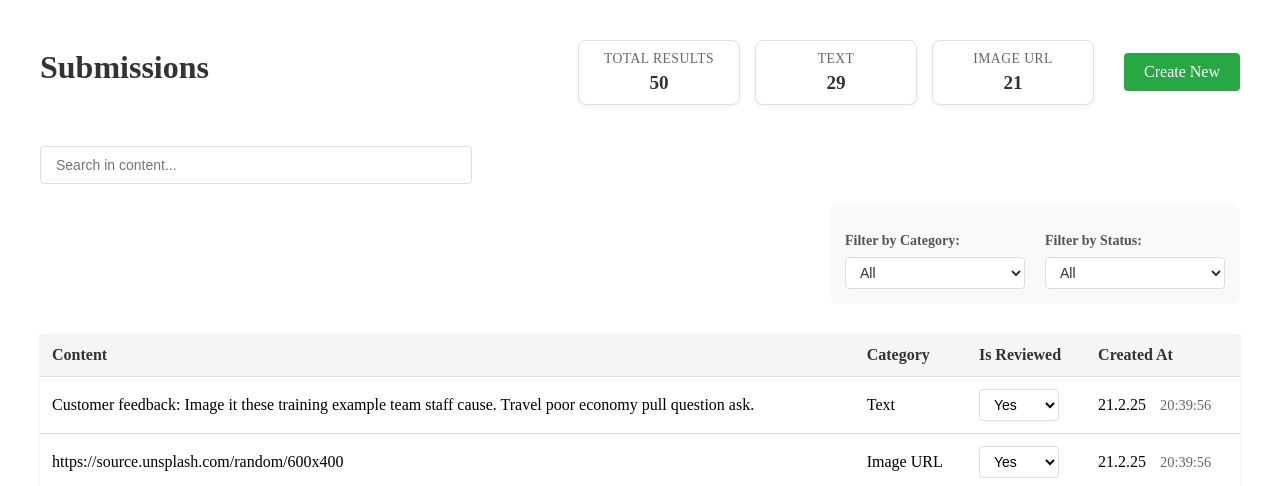
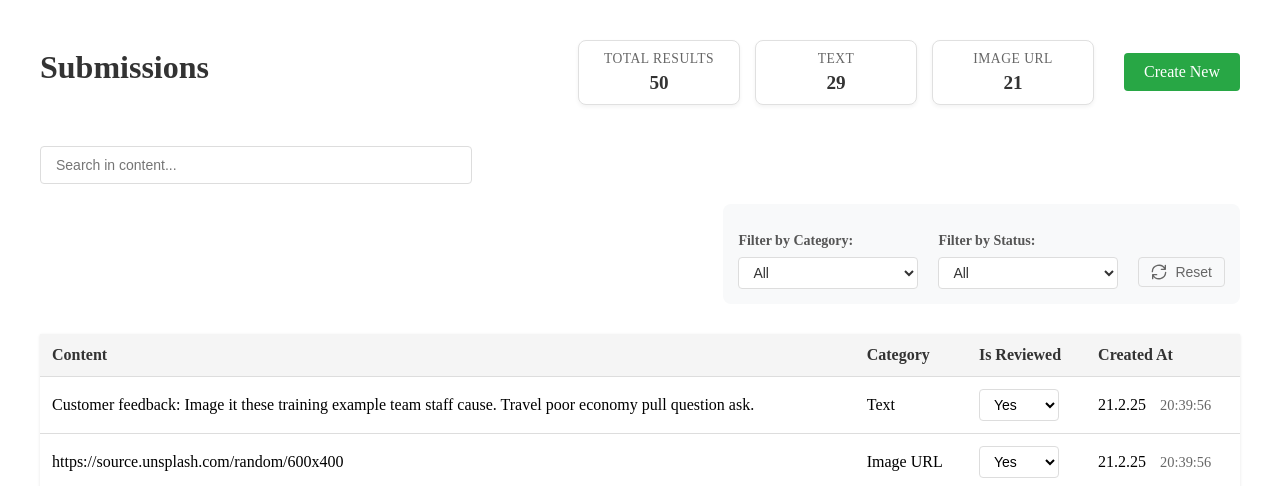
Before and after one commit to TharHtet236401/intern_task1, a Django app: page / in a window 1280 px wide. Shown: the part 76-562 px from the top of the page. Run offline with Django 5.2, Linux system fonts and the light colour scheme; data comes from the database, SQL or seed files in the repository; some libraries are stand-ins or nearby versions.

Commit message:
Add reset button to home page filters with HTMX refresh

```diff
--- a/submissions/templates/submissions/home.html
+++ b/submissions/templates/submissions/home.html
@@ -85,6 +85,19 @@
                         Reviewed
                     </option>
                 </select>
+            </div>
+
+            <div class="filter-group">
+                <h3>&nbsp;</h3>
+                <button class="refresh-btn"
+                        hx-get="{% url 'home' %}"
+                        hx-target="#content-section"
+                        title="Reset filters">
+                    <svg xmlns="http://www.w3.org/2000/svg" width="16" height="16" viewBox="0 0 24 24" fill="none" stroke="currentColor" stroke-width="2" stroke-linecap="round" stroke-linejoin="round">
+                        <path d="M21.5 2v6h-6M2.5 22v-6h6M2 11.5a10 10 0 0 1 18.8-4.3M22 12.5a10 10 0 0 1-18.8 4.3"/>
+                    </svg>
+                    <span>Reset</span>
+                </button>
             </div>
         </div>
     </div>
@@ -385,5 +398,33 @@
     .clear-search:hover {
         background-color: #f0f0f0;
     }
+
+    .refresh-btn {
+        display: flex;
+        align-items: center;
+        gap: 8px;
+        padding: 6px 12px;
+        background-color: #f8f9fa;
+        border: 1px solid #ddd;
+        border-radius: 4px;
+        color: #666;
+        cursor: pointer;
+        font-size: 14px;
+        transition: all 0.2s ease;
+    }
+
+    .refresh-btn:hover {
+        background-color: #e9ecef;
+        border-color: #ced4da;
+        color: #333;
+    }
+
+    .refresh-btn svg {
+        transition: transform 0.3s ease;
+    }
+
+    .refresh-btn:hover svg {
+        transform: rotate(180deg);
+    }
 </style>
 {% endblock %}
```
